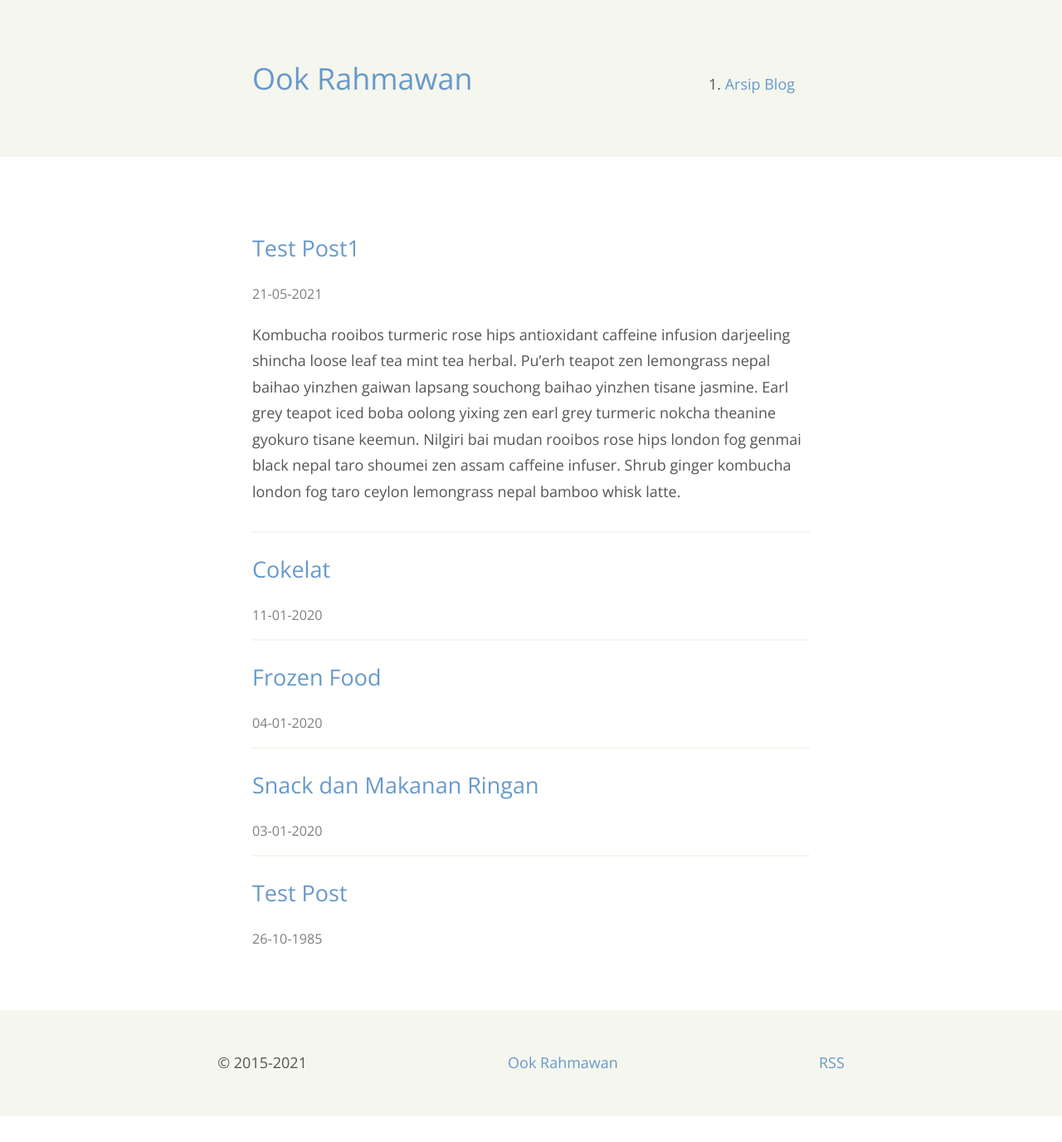
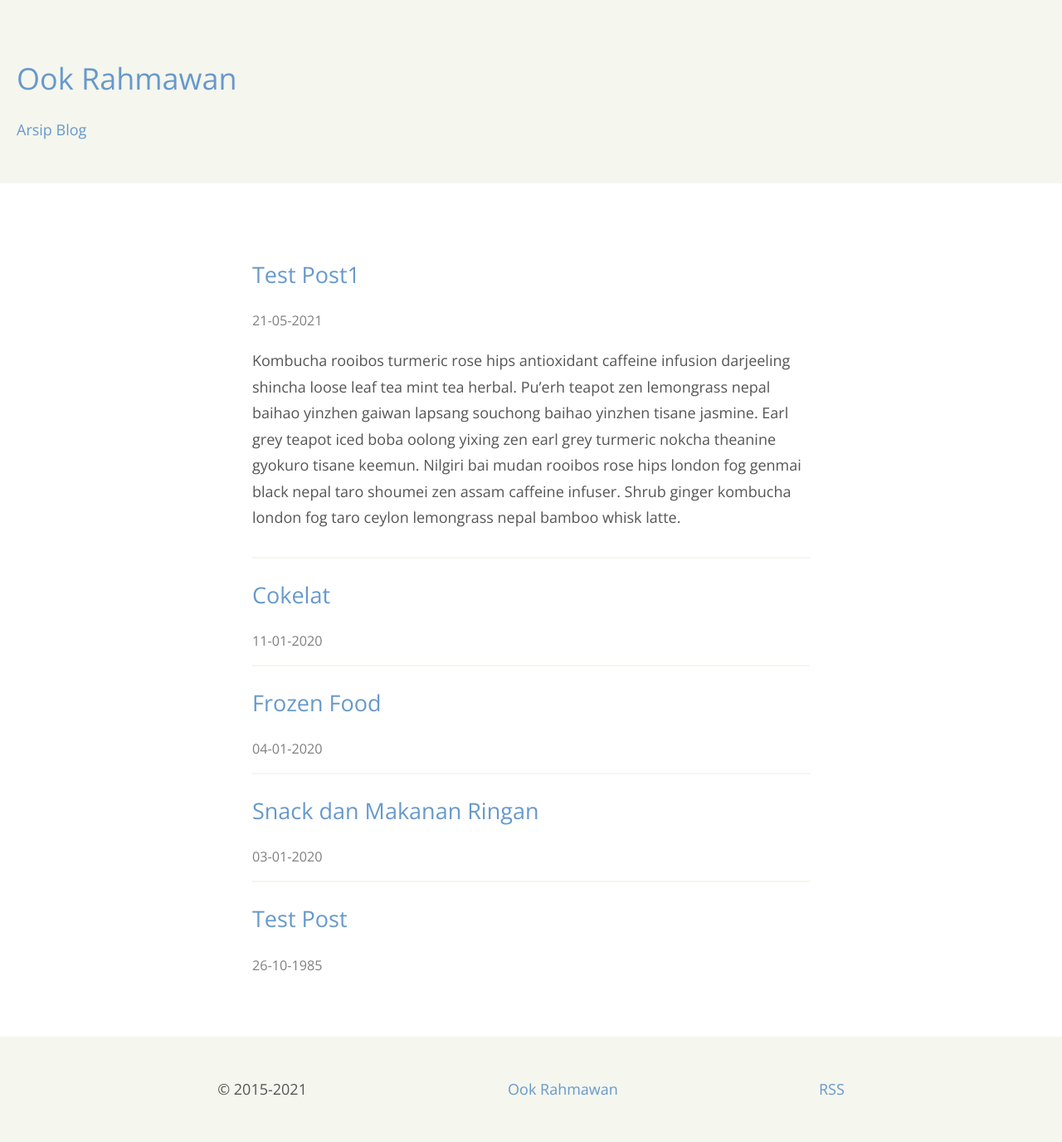
Before and after one commit to krhmwn/krhmwn, a Jekyll site: the page built from index.html, in a window 1280 px wide. Shown: the whole page at 83% size. Built offline with Jekyll 4.4.1, drawn with Linux system fonts in a browser that asks for light colours; before the commit the page ends 1345 px from its top, so only the background shows below that.

Commit message:
update v.1.0.22

```diff
--- a/_layouts/default.html
+++ b/_layouts/default.html
@@ -14,14 +14,8 @@
 </head>
 <body>
 <header>
-<div class="masthead">
 <h1><a href="/">{{ site.title }}</a></h1>
-<nav class="menu">
-<ul>
-<li><a href="/archive">Arsip Blog</a></li>
-</ul>
-</nav>
-</div>
+<a href="/archive">Arsip Blog</a></li>
 </header>
 <section>{{ content }}</section>
 <footer>&copy; 2015-{{ site.time | date: "%Y" }} <a href="/">{{ site.title }}</a><a href="/rss.xml">RSS</a></footer>
```
